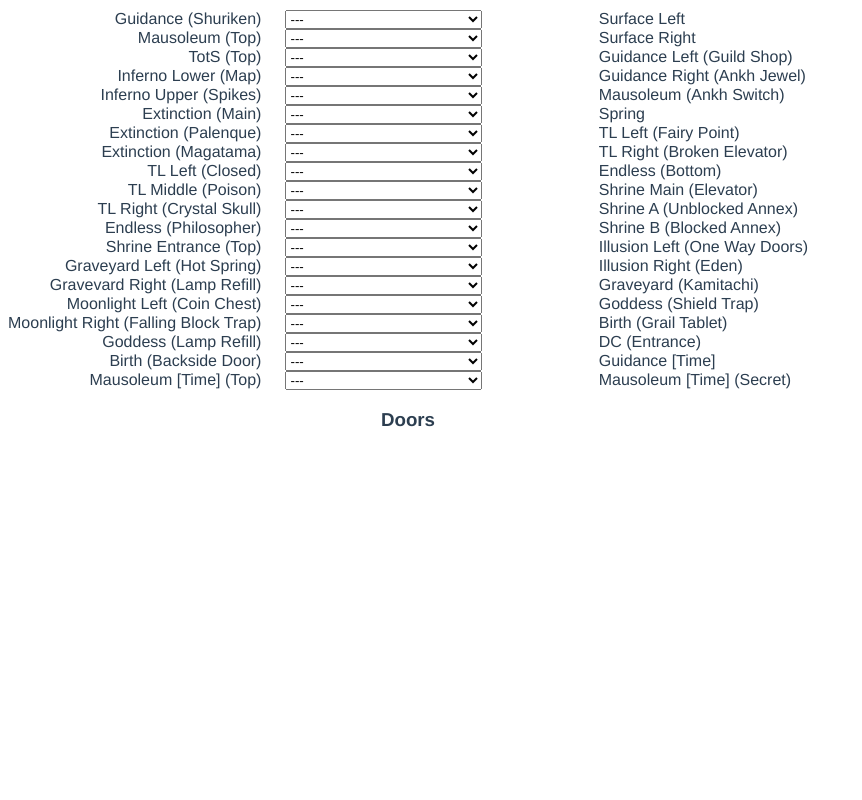
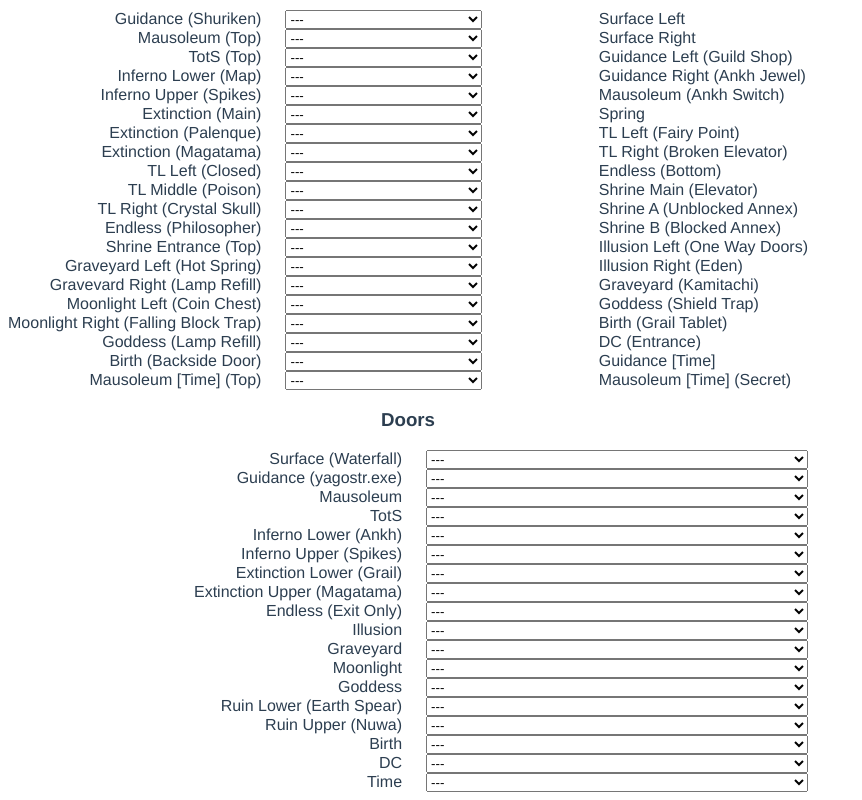
Before and after one commit to oneup40/lmr-entrance-tracker, a Vue app: page / in a window 1280 px wide. Shown: the part 378-1178 px from the top of the page, without its empty margins (0-862 px from the left). Before the commit the page ends 828 px from the top, so only its background shows below. Built offline with nearby package versions, Linux system fonts and the light colour scheme.

Commit message:
add doors

```diff
--- a/src/components/LMRDoorTracker.vue
+++ b/src/components/LMRDoorTracker.vue
@@ -1,9 +1,41 @@
 <template>
-    <div><h3>Doors</h3></div>
+    <div>
+        <div><h3>Doors</h3></div>
+        <div class="lmr-doors-top">
+            <template v-for="door of doors">
+                <div class="lmr-doors-row-first">
+                    {{door.name}}
+                </div>
+                <div>
+                    <lmr-pair-selector :entries="doors"/>
+                </div>
+            </template>
+        </div>
+    </div>
 </template>
 
 <script>
+import LMRPairSelector from './LMRPairSelector.vue'
+
 export default {
     name: 'lmr-door-tracker',
+    components: {
+        'lmr-pair-selector': LMRPairSelector
+    },
+    props: {
+        doors: Array
+    }
 }
 </script>
+
+<style>
+.lmr-doors-top {
+    display: grid;
+    grid-template-columns: auto auto;
+    column-gap: 1.5em;
+}
+
+.lmr-doors-row-first {
+    text-align: right
+}
+</style>
--- a/src/components/LMREntranceTracker.vue
+++ b/src/components/LMREntranceTracker.vue
@@ -2,7 +2,7 @@
     <div class="tracker-top">
         <lmr-pair-tracker title="Gates" :pairs="gatePairs"/>
         <lmr-pair-tracker title="Ladders" :pairs="ladderPairs"/>
-        <lmr-door-tracker/>
+        <lmr-door-tracker :doors="doors"/>
     </div>
 </template>
 
@@ -93,7 +93,28 @@ export default {
                 { name: "Birth (Woman Statue)", used: false },
                 { name: "Surface [Time] (Ruins Entrance)", used: false }
             ]
-        }
+        },
+
+        doors: [
+            {name: "Surface (Waterfall)", used: false},
+            {name: "Guidance (yagostr.exe)", used: false},
+            {name: "Mausoleum", used: false},
+            {name: "TotS", used: false},
+            {name: "Inferno Lower (Ankh)", used: false},
+            {name: "Inferno Upper (Spikes)", used: false},
+            {name: "Extinction Lower (Grail)", used: false},
+            {name: "Extinction Upper (Magatama)", used: false},
+            {name: "Endless (Exit Only)", used: false},
+            {name: "Illusion", used: false},
+            {name: "Graveyard", used: false},
+            {name: "Moonlight", used: false},
+            {name: "Goddess", used: false},
+            {name: "Ruin Lower (Earth Spear)", used: false},
+            {name: "Ruin Upper (Nuwa)", used: false},
+            {name: "Birth", used: false},
+            {name: "DC", used: false},
+            {name: "Time", used: false}
+        ]
     }),
 
     computed: {
```
